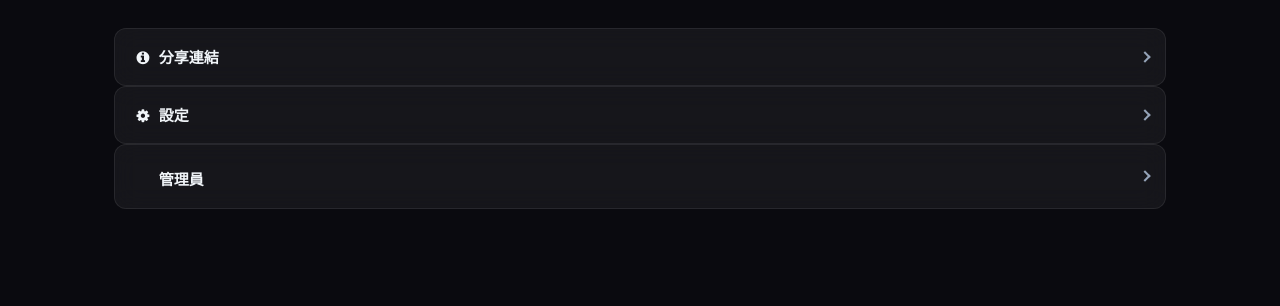
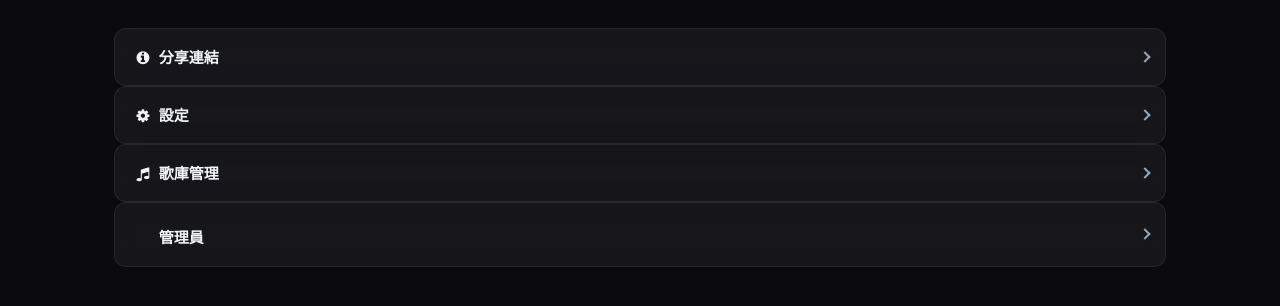
Before and after one commit to victor3359/AloeberryHome-KTV-System, a Python web app: template pikaraoke/templates/info.html in a window 1280 px wide. Shown: the part 56-362 px from the top of the page. Run offline with Jinja, Linux system fonts and the light colour scheme; the template is opened without the code that fills it: most values are stand-ins (such as "Sample title", 1, 10 or a date in 2020); some libraries are stand-ins or nearby versions.

Commit message:
feat: auto song name normalization + UI overhaul + library management
1. Auto-rename on download: YouTube titles auto-cleaned to
   "Artist - Song" format using regex_tidy() + Last.fm fallback.
   Applied after vocal processing, before enqueue.

2. Queue page spacing fix: removed 68px top margin causing
   large empty space. Both fair-queue banner and queue-list
   now use 12px compact margin.

3. Song picker improvements:
   - Song title: max 2 lines with CSS line-clamp (no truncation)
   - Font weight 600 for better readability
   - Pagination text: "Showing X-Y of Z" → "共 Z 首歌曲"

4. Song Library Management card on More page:
   - Song count + artist count stats
   - Play count history list (sorted by plays)
   - Quick links: batch rename + rescan library

Co-Authored-By: Claude Opus 4.6 (1M context) <noreply@anthropic.com>

```diff
--- a/pikaraoke/routes/songpicker.py
+++ b/pikaraoke/routes/songpicker.py
@@ -106,7 +106,7 @@ def songpicker():
         search=search_flag,
         record_name="songs",
         per_page=results_per_page,
-        display_msg="Showing <b>{start} - {end}</b> of <b>{total}</b> {record_name}",
+        display_msg="共 <b>{total}</b> 首歌曲",
         href=pagination_href,
     )
 
--- a/pikaraoke/templates/info.html
+++ b/pikaraoke/templates/info.html
@@ -191,6 +191,59 @@
   </div>
   {% endif %}
 
+  <!-- Song Library Management -->
+  <div class="accordion-card glass">
+    <div class="accordion-header">
+      <span><i class="icon icon-music"></i> 歌庫管理</span>
+      <span class="accordion-chevron"></span>
+    </div>
+    <div class="accordion-body">
+      <div style="display:flex; gap:12px; flex-wrap:wrap; margin-bottom:16px">
+        <div class="glass" style="flex:1; min-width:100px; padding:12px; border-radius:10px; text-align:center">
+          <div style="font-size:1.5rem; font-weight:700; color:var(--accent-cyan, #06b6d4)" id="lib-song-count">-</div>
+          <div style="font-size:0.75rem; color:var(--text-secondary)">首歌曲</div>
+        </div>
+        <div class="glass" style="flex:1; min-width:100px; padding:12px; border-radius:10px; text-align:center">
+          <div style="font-size:1.5rem; font-weight:700; color:var(--accent-purple, #7c3aed)" id="lib-artist-count">-</div>
+          <div style="font-size:0.75rem; color:var(--text-secondary)">位歌手</div>
+        </div>
+      </div>
+
+      <div style="display:flex; flex-wrap:wrap; gap:8px; margin-bottom:12px">
+        <a class="pill" href="/batch-song-renamer"><i class="icon icon-edit"></i> 批次改名</a>
+        <a class="pill" href="{{ url_for('admin.refresh') }}"><i class="icon icon-exchange"></i> 重新掃描</a>
+      </div>
+
+      <div id="lib-song-list" style="max-height:300px; overflow-y:auto">
+        <p style="color:var(--text-secondary); font-size:0.85rem">載入中...</p>
+      </div>
+
+      <script>
+        $(function() {
+          $.getJSON("/play_stats/top?n=999", function(data) {
+            var songs = data || [];
+            var html = "";
+            if (!songs.length) {
+              html = '<p style="color:var(--text-secondary); font-size:0.85rem">尚無播放紀錄</p>';
+            }
+            songs.forEach(function(s) {
+              html += '<div style="display:flex; align-items:center; gap:8px; padding:8px 0; border-bottom:1px solid rgba(255,255,255,0.05)">';
+              html += '<span style="flex:1; font-size:0.85rem; color:var(--text-primary)">' + $("<span>").text(s.title).html() + '</span>';
+              html += '<span style="font-size:0.75rem; color:var(--accent-cyan); white-space:nowrap">' + s.count + ' 次</span>';
+              html += '</div>';
+            });
+            $("#lib-song-list").html(html);
+          });
+          // Count songs and artists from songpicker
+          $.get("/songpicker", function(page) {
+            var m = page.match(/共 <b>(\d+)<\/b> 首歌曲/);
+            if (m) $("#lib-song-count").text(m[1]);
+          });
+        });
+      </script>
+    </div>
+  </div>
+
   {% if admin %}
   <!-- Admin card -->
   <div class="accordion-card glass">
--- a/pikaraoke/templates/queueview.html
+++ b/pikaraoke/templates/queueview.html
@@ -452,7 +452,7 @@
 
 <!-- Fair queue banner -->
 {% if fair_queue_enabled or limit_user_songs_by > 0 %}
-<div class="fair-queue-banner glass" style="margin-top: 68px">
+<div class="fair-queue-banner glass" style="margin-top: 12px">
   <i class="icon icon-exchange"></i>
   {% if fair_queue_enabled %}<b>公平排隊</b>{% endif %}
   {% if limit_user_songs_by > 0 %} &middot; 最多 <b>{{ limit_user_songs_by }}</b> 首/人{% endif %}
@@ -461,7 +461,7 @@
 {% endif %}
 
 <!-- Queue List -->
-<div id="queue-list" style="margin-top: {% if fair_queue_enabled or limit_user_songs_by > 0 %}8px{% else %}68px{% endif %}; padding-bottom: 80px;">
+<div id="queue-list" style="margin-top: 12px; padding-bottom: 80px;">
 </div>
 
 {% if admin %}
--- a/pikaraoke/templates/songpicker.html
+++ b/pikaraoke/templates/songpicker.html
@@ -29,7 +29,7 @@
   .sp-pill-bar::-webkit-scrollbar { display: none; }
   .sp-mini-strip { display: flex; align-items: center; gap: 8px; padding: 8px 14px; margin-bottom: 10px; border-radius: 12px; background: rgba(255,255,255,0.05); border: 1px solid rgba(255,255,255,0.08); cursor: pointer; }
   .sp-mini-strip__btn { width: 40px; height: 40px; border: none; border-radius: 50%; background: rgba(255,255,255,0.1); color: #f1f5f9; display: flex; align-items: center; justify-content: center; cursor: pointer; flex-shrink: 0; }
-  .sp-song-card__title { font-size: 0.88rem; font-weight: 500; color: #f1f5f9; white-space: nowrap; overflow: hidden; text-overflow: ellipsis; }
+  .sp-song-card__title { font-size: 0.9rem; font-weight: 600; color: #f1f5f9; display: -webkit-box; -webkit-line-clamp: 2; -webkit-box-orient: vertical; overflow: hidden; line-height: 1.3; }
   .sp-song-card__artist { font-size: 0.75rem; color: #94a3b8; margin-top: 2px; }
   .sp-song-card__info { flex: 1; min-width: 0; }
   .sp-artist__avatar { width: 48px; height: 48px; border-radius: 50%; background: linear-gradient(135deg, #7c3aed, #06b6d4); display: flex; align-items: center; justify-content: center; font-weight: 700; font-size: 1.1rem; color: white; }
```
Also changed, not shown: pikaraoke/lib/download_manager.py (+17 -0 lines).
